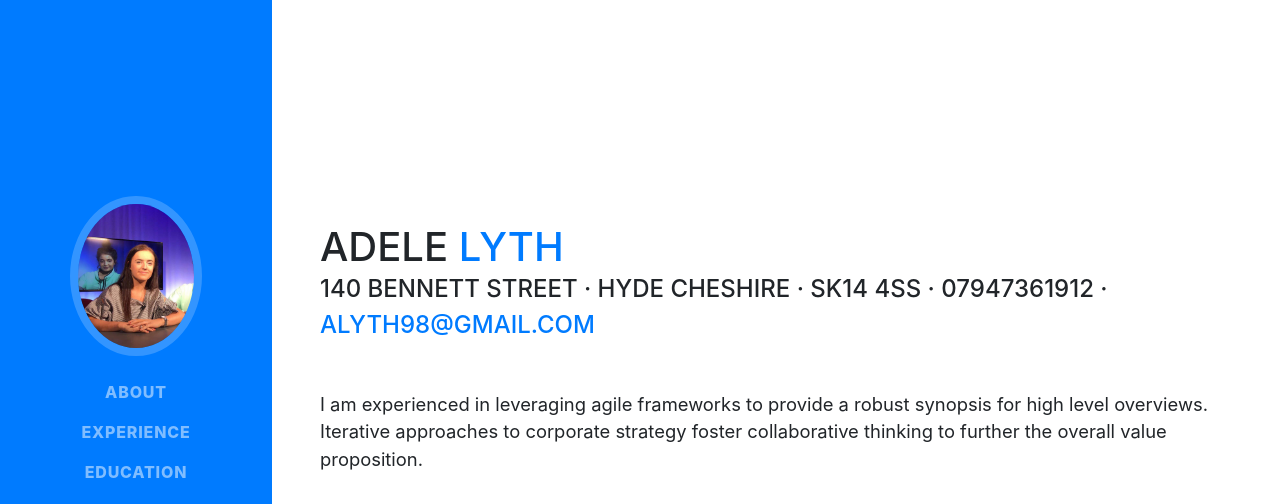
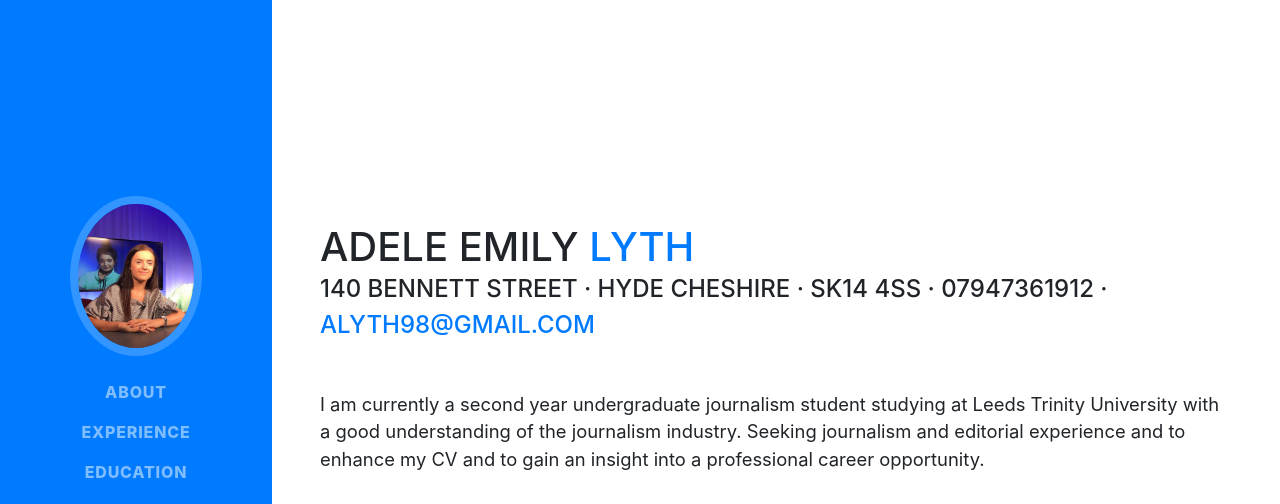
Before and after one commit to adeleelyth/adeleelyth.github.io, a website with bundled scripts: page index.html in a window 1280 px wide. Shown: the top 504 px of the page. Built offline with nearby package versions, Linux system fonts and the light colour scheme; a web font is replaced by a local one.

Commit message:
Updated Profile

```diff
--- a/index.html
+++ b/index.html
@@ -8,7 +8,7 @@
     <meta name="description" content="">
     <meta name="author" content="">
 
-    <title>Resume - Start Bootstrap Theme</title>
+    <title> CV - Adele Emily Lyth </title>
 
     <!-- Bootstrap core CSS -->
     <link href="vendor/bootstrap/css/bootstrap.min.css" rel="stylesheet">
@@ -63,13 +63,13 @@
 
       <section class="resume-section p-3 p-lg-5 d-flex d-column" id="about">
         <div class="my-auto">
-          <h1 class="mb-0">Adele
+          <h1 class="mb-0">Adele Emily
             <span class="text-primary">Lyth</span>
           </h1>
           <div class="subheading mb-5">140 Bennett Street · Hyde Cheshire · SK14 4SS · 07947361912 ·
             <a href="mailto:name@email.com">alyth98@gmail.com</a>
           </div>
-          <p class="lead mb-5">I am experienced in leveraging agile frameworks to provide a robust synopsis for high level overviews. Iterative approaches to corporate strategy foster collaborative thinking to further the overall value proposition.</p>
+          <p class="lead mb-5">I am currently a second year undergraduate journalism student studying at Leeds Trinity University with a good understanding of the journalism industry. Seeking journalism and editorial experience and to enhance my CV and to gain an insight into a professional career opportunity. </p>
           <div class="social-icons">
             <a href="#">
               <i class="fab fa-linkedin-in"></i>
```
